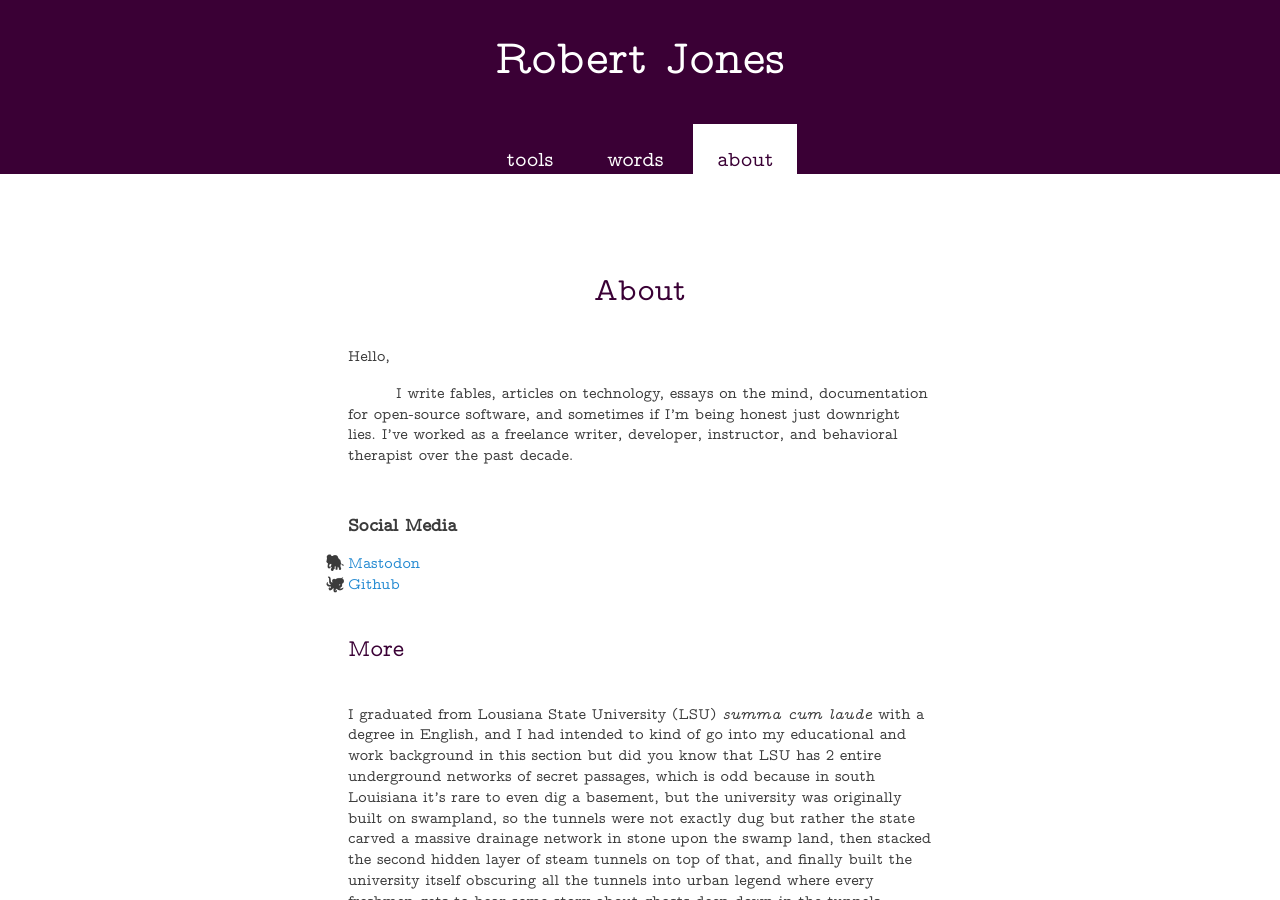
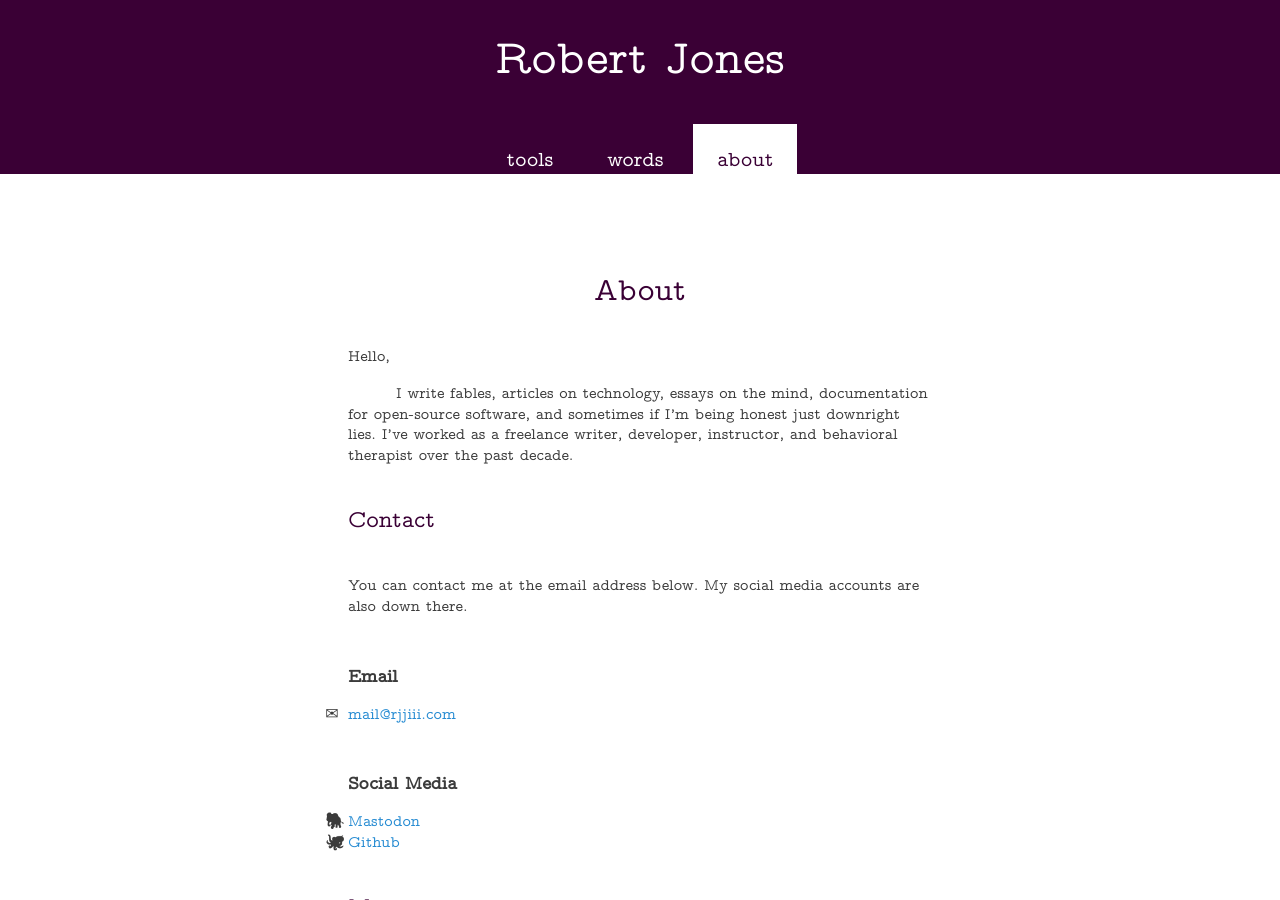
Before and after one commit to rjjiii/rjjiii.github.io, a Jekyll site: the page built from about.md, in a window 1280 px wide and 900 px high. Built offline with Jekyll 4.4.1, drawn with Linux system fonts in a browser that asks for light colours.

Commit message:
Update about.md

```diff
--- a/about.md
+++ b/about.md
@@ -9,7 +9,6 @@ Hello,
 
 I write fables, articles on technology, essays on the mind, documentation for open-source software, and sometimes if I'm being honest just downright lies. I've worked as a freelance writer, developer, instructor, and behavioral therapist over the past decade.
 
-<!--
 ## Contact
 
 You can contact me at the email address below. My social media accounts are also down there.
@@ -18,7 +17,7 @@ You can contact me at the email address below. My social media accounts are also
 function codeAddress() {}
 document.addEventListener('DOMContentLoaded', function() {
 const list = document.getElementById("e_69");
-list.innerHTML = `moc.iiijjr@tcatnoc`;
+list.innerHTML = `moc.iiijjr@liam`;
 }, false);
 </script>
 
@@ -33,12 +32,12 @@ window.location.href = "mailto:" + address;
 
 <ul>
 <li id="about_1">
-<a href="javascript:decryptEmail('Y29udGFjdEByamppaWkuY29t');">
+<a href="javascript:decryptEmail('bWFpbEByamppaWkuY29t');">
 <span style="display:none">ex</span><span style="display:none">s</span><span id="e_69" style="unicode-bidi: bidi-override; direction: rtl;">.delbasid si tpircsavaj fi neddih si sserdda liame yM  <br /> .resworb rehtona gnisu ro kcolb da gnilbasid yrT</span><span style="display:none">son</span><span style="display:none" onload="codeAddress();">@yahoo.com</span><span style="display:none">example.com</span>
 </a>
 </li>
 </ul>
--->
+
 ### Social Media
 
 <ul>
```
